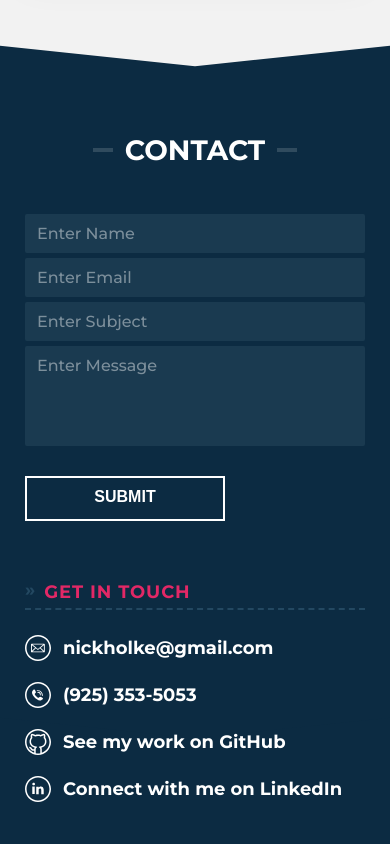
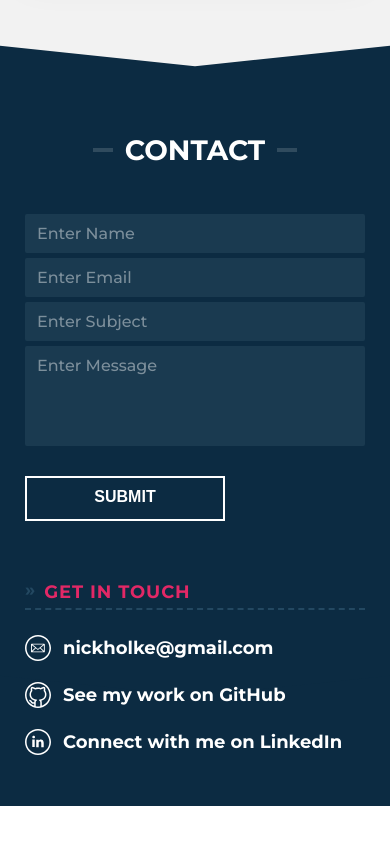
Before and after one commit to NickHolke/Portfolio-React, a React (Create React App) app: page / in a window 390 px wide. Shown: the part 3052-3896 px from the top of the page. After the commit the page ends 3858 px from the top, so only its background shows below. Built offline with nearby package versions, Linux system fonts and the light colour scheme.

Commit message:
removed phone number

```diff
--- a/src/components/contact/contact.js
+++ b/src/components/contact/contact.js
@@ -109,11 +109,11 @@ const Contact = React.memo(() => {
                   icon={Email}
                   href="mailto:nickholke@gmail.com"
                 />
-                <ContactLink
+                {/* <ContactLink
                   text="(925) 353-5053"
                   icon={Phone}
                   href="tel:9253535053"
-                />
+                /> */}
                 <ContactLink
                   text="See my work on GitHub"
                   icon={Github}
```
